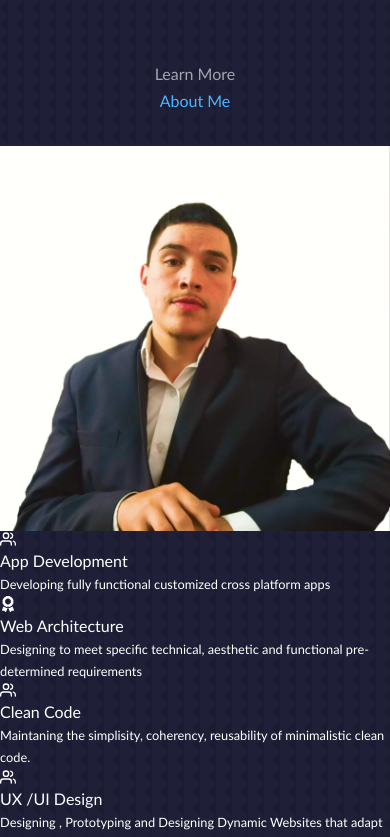
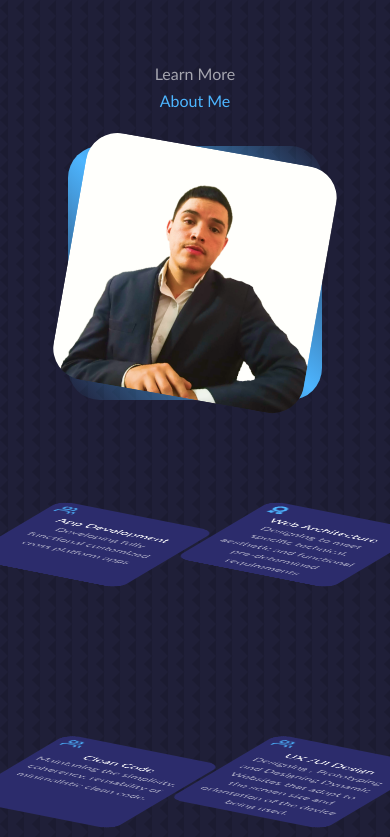
Before and after one commit to JamesAChavesForero/James-CSS-Dev-page-1, a React (Create React App) app: page / in a window 390 px wide. Shown: the part 880-1717 px from the top of the page. Built offline with nearby package versions, Linux system fonts and the light colour scheme.

Commit message:
Update aboutMe.css

```diff
--- a/src/components/aboutMe/aboutMe.css
+++ b/src/components/aboutMe/aboutMe.css
@@ -1,197 +1,113 @@
-header{
-    padding-top: 7rem;
-    height: 100vh;
-    overflow: hidden;
+.about__container {
+    display: grid;
+    grid-template-columns: 35% 50%;
+    gap: 15%;
 }
 
-.header__container{
+.about__me {
+    width: 100%;
+    aspect-ratio: 1/1;
+    border-radius: 2rem;
+    background: linear-gradient(45deg, transparent, var(--color-primary), transparent);
+    display: grid;
+    place-items: center;
+}
+.about__me-image{
+    border-radius: 2rem;
+    overflow: hidden;
+    transform: rotate(10deg);
+    transition: var(--transition);
+}
+.about__me-image:hover{
+    transform: rotate(0);
+}
+.about__cards{
+    display: grid;
+    grid-template-columns: repeat(2, 1fr);
+    gap: 1rem;
+}
+.about__card{
+    background: var(--color-bg-varient);
+    border: 1px solid transparent;
+    border-radius: 1rem;
+    padding: 0.5rem;
     text-align: center;
+    transition: var(--transition);
+    cursor: default;
+    transform: rotateX(70deg) rotateZ(30deg);
+  transform-style: preserve-3d;
+}
+.about__card::before {
+    content: "";
+    width: 100%;
+    height: 15px;
+    background-color: var(--color2);
+    position: absolute;
+    bottom: 0;
+    right: 0;
+    transform: rotateX(90deg);
+    transform-origin: bottom;
+  }
+  .about__card::after {
+    content: "";
+    width: 15px;
     height: 100%;
-    position: relative;
+    background-color: var(--color1);
+    position: absolute;
+    top: 0;
+    right: 0;
+    transform: rotateY(-90deg);
+    transform-origin: right;
+  }
+.about__card:hover{
+    background: transparent;
+    transform: rotateX(30deg) rotateZ(0);
+    border-color:var(--color-primary-variant);
 }
-/* CTA */
-
-.cta{
-    margin-top: 2.5rem;
-    display: flex;
-    gap: 1.2rem;
-    justify-content: center;
+.about__icon{
+    color: var(--color-primary);
+    font-size: 1.4rem;
+    margin-bottom: 0.2rem;
+}
+.about__card h5{
+    font-size: 1rem;
+}
+.about__card small{
+    font-size: 0.90rem;
+    color: var(--color-light);
+}
+.about__content p {
+    text-align: center;
+    margin: 2rem 0 0.6rem;
+    color: var(--color-light);
 }
 
-/* socials */
-
-.socials{
-    display: flex;
-    flex-direction: column;
-    align-items: center;
-    gap: 0.8rem;
-    position: absolute;
-    left: 0;
-    bottom: 3rem;
-}
-.socials::after{
-    content: '';
-    width: 1px;
-    height: 2rem;
-    background: var(--color-primary);
-}
-
-.dancing__text span {
-    font-size: 2.5rem;
-    color: #1d89ff;
-    font-weight: 700;
-    display: inline-block;
-    transition: 200ms ease-in-out font-size;
-}
-.dancing__text span:hover {
-    font-size: 2rem;
-    color: white;
-    cursor: ;
-}
-
-.me{
-    background: linear-gradient(90deg, var(--color-bg) 0%, var(--color-bg-varient) 35%, var(--color-primary) 100%);
-    width: 20rem;
-    height: 22rem;
-    position: absolute;
-    left: calc(52% - 11rem);
-    margin-top: 4rem;
-    border-radius: 12rem 12rem 0 0;
-    overflow: hidden;
-    padding: 5rem 1.5rem 1.5rem 1.5rem;
-}
-.scroll__down{
-    position: absolute;
-    right: -2.3rem;
-    bottom: 5rem;
-    transform: rotate(90deg);
-    font-weight: 300;
-    font-size: 0.9rem;
-}
-button{
-    position: relative;
-    margin: 0;
-    padding: 17px 35px;
-    outline: none;
-    text-decoration: none;
-    display: flex;
-    justify-content: center;
-    align-items: center;
-    cursor: pointer;
-    text-transform: uppercase;
-    background-color: #fff;
-    border: 1px solid rgba(22, 76, 167, 0.6);
-    border-radius: 10px;
-    color: #1d89ff;
-    font-weight: 400;
-    font-family: inherit;
-    z-index: 0;
-    overflow: hidden;
-    transition: all 0.3s cubic-bezier(0.02, 0.01, 0.47, 1);
-  }
-
-  button a {
-    color: #164ca7;
-    font-size: 14px;
-    font-weight: 500;
-    letter-spacing: 0.7px;
-  }
-
-  button:hover {
-    animation: rotator 0.7s ease-in-out both;
-  }
-
-  button:hover a {
-    animation: flash 0.7s ease-in-out both;
-    animation-delay: 0.06s;
-    color: #164ca7 !important;
-    font-weight: 500;
-    text-decoration: underline;
-  }
-
-  @keyframes rotator{
-    0% {
-      transform: rotate(0deg) translate3d(0, 0, 0);
+@media screen and (max-width: 1024px) {
+    .about__container{
+        grid-template-columns: 1fr;
+        gap: 0;
     }
-
-    25% {
-      transform: rotate(3deg) translate3d(0, 0, 0);
+    .about__me{
+        width: 50%;
+        margin: 2rem auto 4rem;
     }
-
-    50% {
-      transform: rotate(-3deg) translate3d(0, 0, 0);
-    }
-
-    75% {
-      transform: rotate(1deg) translate3d(0, 0, 0);
-    }
-
-    100% {
-      transform: rotate(0deg) translate3d(0, 0, 0);
-    }
-  }
-
-  @keyframes flash{
-    0% {
-      transform: translate3d(0, 0, 0) translateZ(0);
-    }
-
-    25% {
-      transform: translate3d(4px, 0, 0) translateZ(0);
-    }
-
-    50% {
-      transform: translate3d(-3px, 0, 0) translateZ(0);
-    }
-
-    75% {
-      transform: translate3d(2px, 0, 0) translateZ(0);
-    }
-
-    100% {
-      transform: translate3d(0, 0, 0) translateZ(0);
-    }
-  }
-
-  .jiggle {
-    border: 1px solid;
-    overflow: hidden;
-    position: relative;
-  }
-
-  /* .jiggle a {
-    z-index: 20;
-  } */
-
-  .jiggle:after {
-    background: #1d89ff;
-    content: "";
-    height: 155px;
-    left: -75px;
-    opacity: 0.4;
-    position: absolute;
-    top: -50px;
-    transform: rotate(35deg);
-    transition: all 550ms cubic-bezier(0.19, 1, 0.22, 1);
-    width: 50px;
-    z-index: -10;
-  }
-
-  .jiggle:hover:after {
-    left: 120%;
-    transition: all 550ms cubic-bezier(0.19, 1, 0.22, 1);
-  }
-/* tablets */
-@media screen and (max-width: 1024px){
-   header{
-       height: 68vh;
-   }
-}
-@media screen and (max-width: 600px){
-    header{
-        height: 100vh;
-    }
-    .socials,.scroll__down{
-        display: none;
+    .about__content p{
+        margin: 1rem 0 1.5rem;
     }
 }
+@media screen and (max-width: 600px) {
+    .about__me{
+        width: 65%;
+        margin: 0 auto 3rem;
+    }
+    .about__cards{
+        grid-template-columns: 1fr 1fr;
+        gap: 2rem;
+    }
+    .about__content{
+        text-align: center;
+    }
+    .about__content p{
+        margin: 1.5rem 0;
+    }
+}
```
